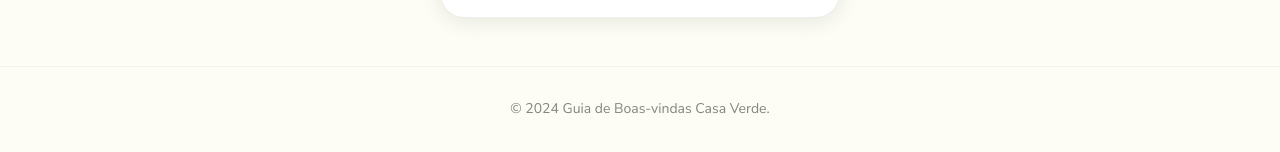
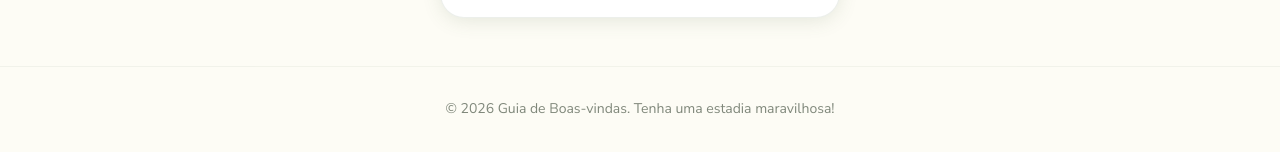
Before and after one commit to juliohebert/Airbnb, a React (Vite) app: page /#/login in a window 1280 px wide. Shown: the part 564-716 px from the top of the page. Built offline with nearby package versions, Linux system fonts and the light colour scheme.

Commit message:
fix: Add Vite entry point script to index.html

```diff
--- a/App.tsx
+++ b/App.tsx
@@ -68,7 +68,7 @@ const Layout: React.FC<{ children: React.ReactNode, isGuest?: boolean }> = ({ ch
       </main>
 
       <footer className="text-center py-8 opacity-60 text-sm font-sans relative z-10 border-t border-primary/10 mt-12">
-        © 2024 Guia de Boas-vindas Casa Verde.
+        © 2026 Guia de Boas-vindas. Tenha uma estadia maravilhosa!
       </footer>
     </div>
   );
--- a/index.html
+++ b/index.html
@@ -50,18 +50,9 @@
             color: white;
         }
     </style>
-<script type="importmap">
-{
-  "imports": {
-    "react-router-dom": "https://esm.sh/react-router-dom@^7.12.0",
-    "react-dom/": "https://esm.sh/react-dom@^19.2.3/",
-    "react/": "https://esm.sh/react@^19.2.3/",
-    "react": "https://esm.sh/react@^19.2.3"
-  }
-}
-</script>
 </head>
 <body class="bg-background-light dark:bg-background-dark text-text-dark dark:text-text-light selection-olive">
     <div id="root"></div>
+    <script type="module" src="/index.tsx"></script>
 </body>
 </html>
```
Also changed, not shown: 1 other file (tests, documents, lock files or other folders).
